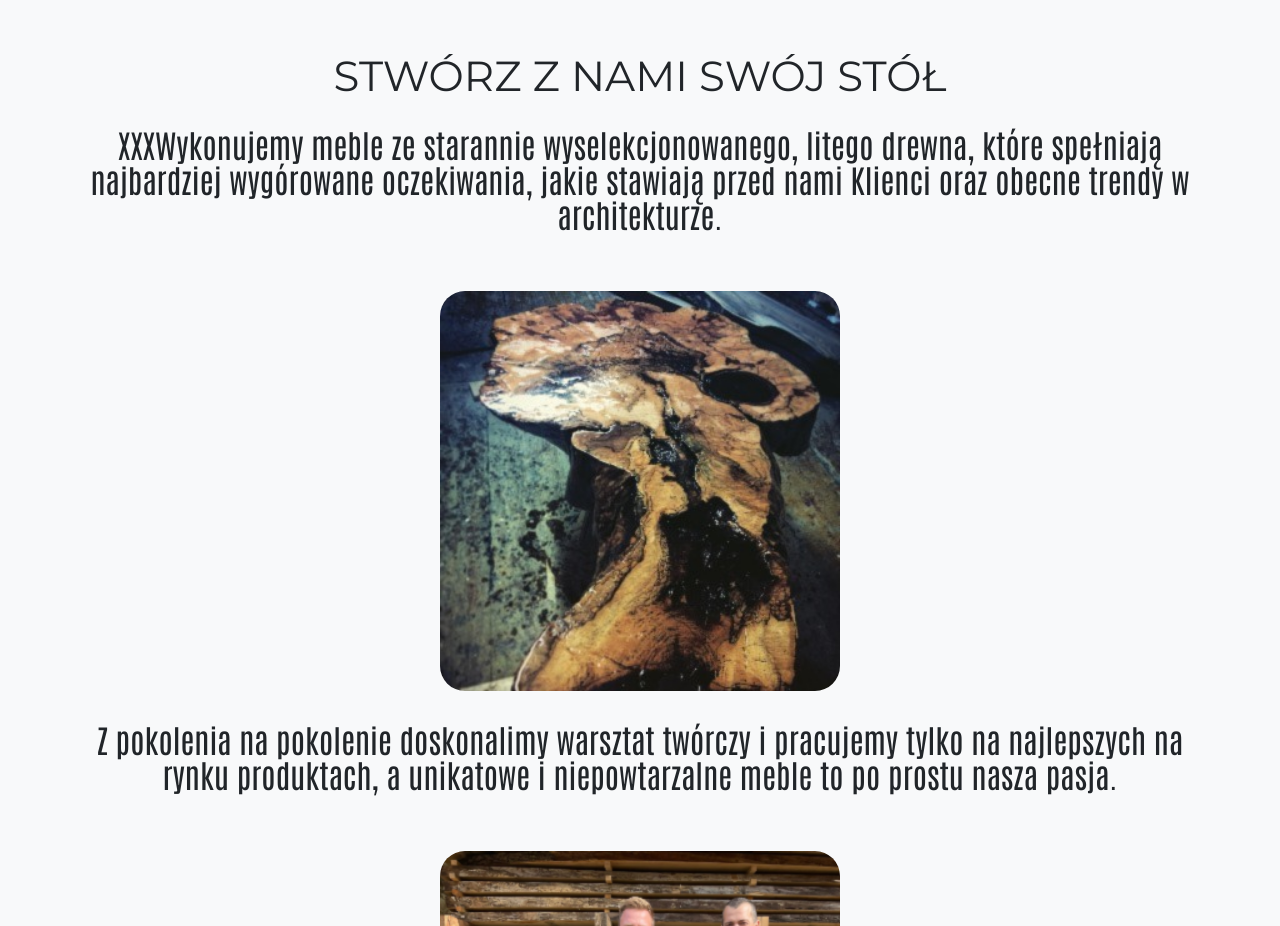
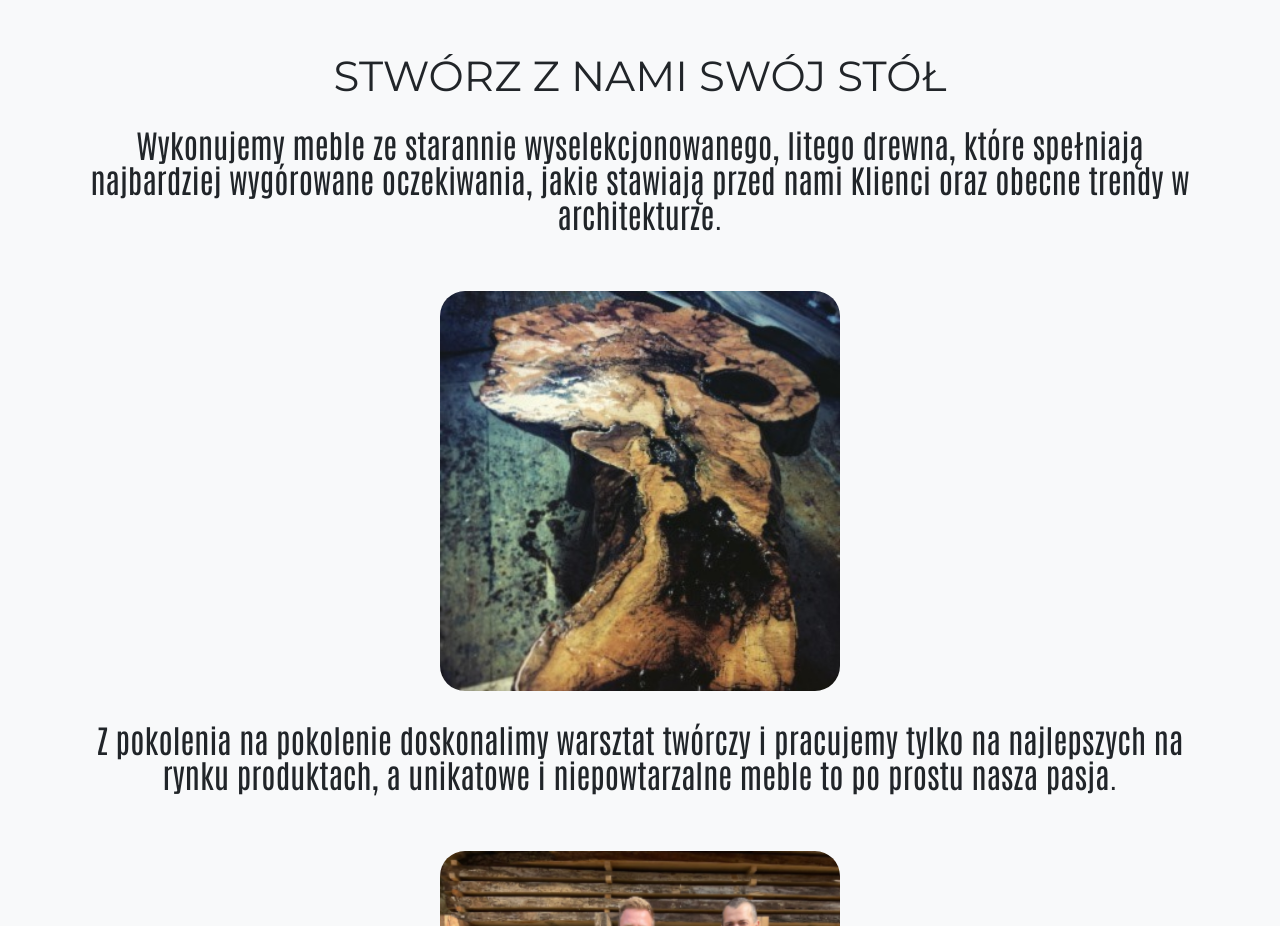
Before and after one commit to Damianbaba/woodmanCraft, a plain HTML site: page index.html in a window 1280 px wide. Shown: the part 900-1826 px from the top of the page. Drawn offline with nearby package versions, Linux system fonts and the light colour scheme.

Commit message:
aboutus text removed wrong text

```diff
--- a/index.html
+++ b/index.html
@@ -100,7 +100,7 @@
             <h2 class="aboutus-description">Stwórz z nami swój stół</h2>
             <div class="container">
                 <div class="aboutus-text">
-                    <p data-aos="fade-up" class="text">XXXWykonujemy meble ze starannie wyselekcjonowanego,
+                    <p data-aos="fade-up" class="text">Wykonujemy meble ze starannie wyselekcjonowanego,
                         litego drewna, które
                         spełniają najbardziej wygórowane oczekiwania, jakie stawiają przed nami Klienci oraz obecne
                         trendy w architekturze.</p>
@@ -198,7 +198,7 @@
 
 
 
-         <div class="info">
+        <div class="info">
             <ul class="contacts">
                 <li>Łukasz Michalski , Michał Surzyn <br>ul:
                     Karola Darwina 15 <br>40-682 KATOWICE</li>
@@ -210,7 +210,7 @@
 
 
 
-            </div>
+        </div>
         </div>
 
 
@@ -221,7 +221,7 @@
     <script src="https://unpkg.com/aos@2.3.1/dist/aos.js"></script>
     <script src="https://cdn.jsdelivr.net/npm/bootstrap@5.2.1/dist/js/bootstrap.bundle.min.js"
         integrity="sha384-u1OknCvxWvY5kfmNBILK2hRnQC3Pr17a+RTT6rIHI7NnikvbZlHgTPOOmMi466C8" crossorigin="anonymous">
-        </script>
+    </script>
     <script src="./main.js"></script>
 </body>
 
```
